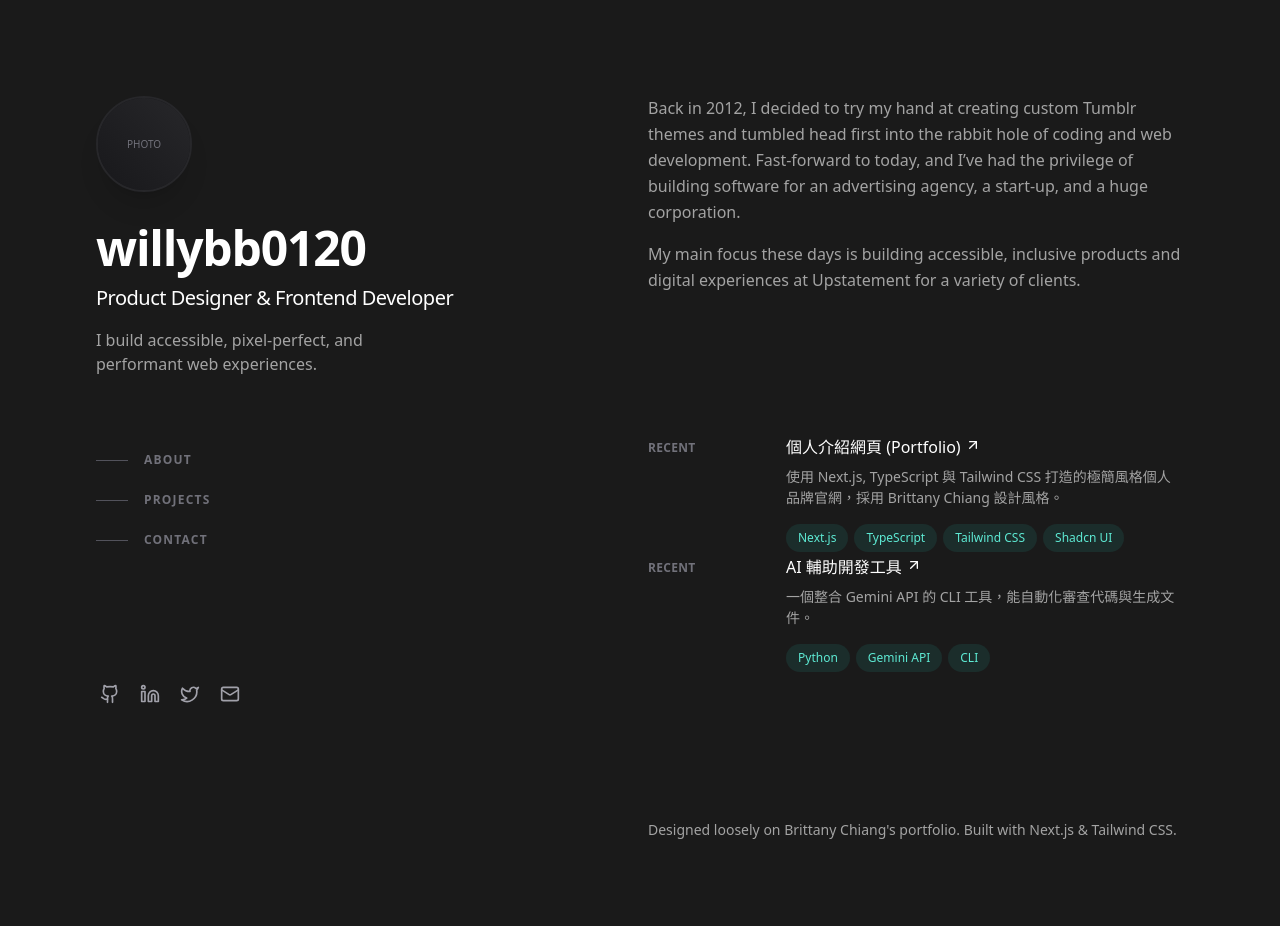
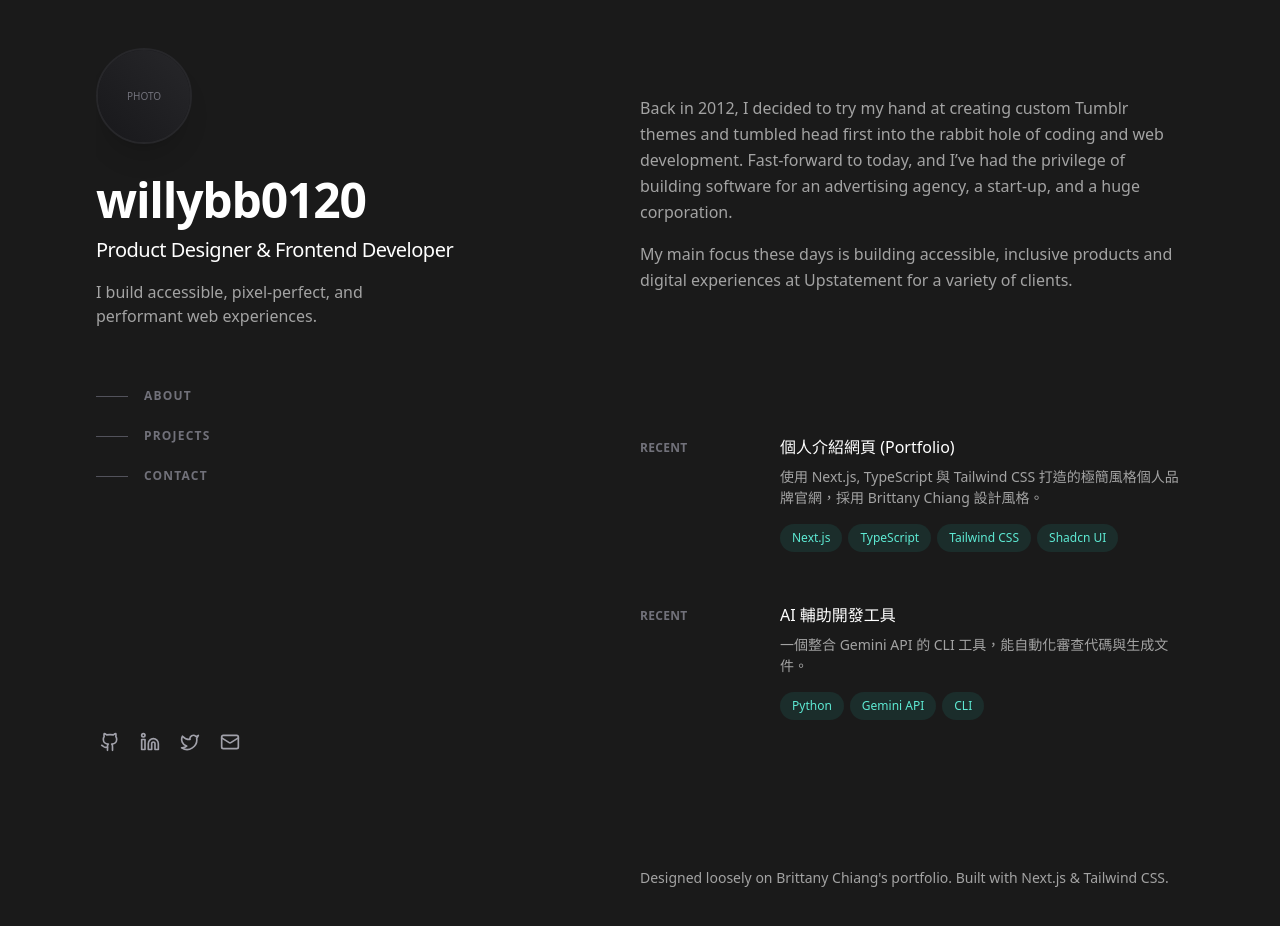
Before and after one commit to willybb0120/self_page, a Next.js app: page / in a window 1280 px wide. Shown: the top 926 px of the page. Built offline with nearby package versions, Linux system fonts and the light colour scheme.

Commit message:
Refactor: improve project cards, sidebar layout, and navigation config

```diff
--- a/src/components/AboutSection.tsx
+++ b/src/components/AboutSection.tsx
@@ -6,7 +6,7 @@ interface AboutSectionProps {
 
 export function AboutSection({ about }: AboutSectionProps) {
   return (
-    <section id="about" className="mb-16 scroll-mt-16 md:mb-24 lg:mb-36 lg:scroll-mt-24">
+    <section id="about" className="mb-16 scroll-mt-24 md:mb-24 lg:mb-36 lg:scroll-mt-24">
       <div className="sticky top-0 z-20 -mx-6 mb-4 w-screen bg-background/75 px-6 py-5 backdrop-blur md:-mx-12 md:px-12 lg:sr-only lg:relative lg:top-auto lg:mx-auto lg:w-full lg:px-0 lg:py-0 lg:opacity-0">
         <h2 className="text-sm font-bold uppercase tracking-widest text-white">About</h2>
       </div>
--- a/src/components/ProjectList.tsx
+++ b/src/components/ProjectList.tsx
@@ -1,5 +1,5 @@
 import { ProfileData } from "@/data/profile";
-import { ArrowUpRight } from "lucide-react";
+import { InfoCard } from "@/components/ui/InfoCard";
 
 interface ProjectListProps {
   projects: ProfileData["projects"];
@@ -7,49 +7,20 @@ interface ProjectListProps {
 
 export function ProjectList({ projects }: ProjectListProps) {
   return (
-    <section id="projects" className="mb-16 scroll-mt-16 md:mb-24 lg:mb-36 lg:scroll-mt-24">
+    <section id="projects" className="mb-16 scroll-mt-24 md:mb-24 lg:mb-36 lg:scroll-mt-24">
       <div className="sticky top-0 z-20 -mx-6 mb-4 w-screen bg-background/75 px-6 py-5 backdrop-blur md:-mx-12 md:px-12 lg:sr-only lg:relative lg:top-auto lg:mx-auto lg:w-full lg:px-0 lg:py-0 lg:opacity-0">
         <h2 className="text-sm font-bold uppercase tracking-widest text-white">Projects</h2>
       </div>
       <div className="group/list">
         {projects.map((project, index) => (
-          <div
+          <InfoCard
             key={index}
-            className="group relative grid pb-1 transition-all sm:grid-cols-8 sm:gap-8 md:gap-4 lg:hover:!opacity-100 lg:group-hover/list:opacity-50"
-          >
-            <div className="absolute -inset-x-4 -inset-y-4 z-0 hidden rounded-md transition motion-reduce:transition-none lg:-inset-x-6 lg:block lg:group-hover:bg-zinc-800/50 lg:group-hover:shadow-[inset_0_1px_0_0_rgba(148,163,184,0.1)] lg:group-hover:drop-shadow-lg"></div>
-            <header className="z-10 mb-2 mt-1 text-xs font-semibold uppercase tracking-wide text-zinc-500 sm:col-span-2">
-              Recent
-            </header>
-            <div className="z-10 sm:col-span-6">
-              <h3 className="font-medium leading-snug text-white">
-                <div>
-                  <a
-                    className="inline-flex items-baseline font-medium leading-tight text-white hover:text-teal-300 focus-visible:text-teal-300 group/link text-base"
-                    href="#"
-                    target="_blank"
-                    rel="noreferrer"
-                  >
-                    <span className="absolute -inset-x-4 -inset-y-2.5 hidden rounded md:-inset-x-6 md:-inset-y-4 lg:block"></span>
-                    <span>{project.title}</span>
-                    <ArrowUpRight className="inline-block h-4 w-4 shrink-0 transition-transform group-hover/link:-translate-y-1 group-hover/link:translate-x-1 motion-reduce:transition-none ml-1" />
-                  </a>
-                </div>
-              </h3>
-              <p className="mt-2 text-sm leading-normal text-muted-foreground">
-                {project.description}
-              </p>
-              <ul className="mt-2 flex flex-wrap" aria-label="Technologies used">
-                {project.tags.map((tag) => (
-                  <li key={tag} className="mr-1.5 mt-2">
-                    <div className="flex items-center rounded-full bg-teal-400/10 px-3 py-1 text-xs font-medium leading-5 text-teal-300">
-                      {tag}
-                    </div>
-                  </li>
-                ))}
-              </ul>
-            </div>
-          </div>
+            title={project.title}
+            description={project.description}
+            tags={project.tags}
+            link={project.link}
+            subtitle="Recent"
+          />
         ))}
       </div>
     </section>
--- a/src/components/Sidebar.tsx
+++ b/src/components/Sidebar.tsx
@@ -8,7 +8,7 @@ interface SidebarProps {
 
 export function Sidebar({ profile }: SidebarProps) {
   return (
-    <header className="lg:sticky lg:top-0 lg:flex lg:max-h-screen lg:w-1/2 lg:flex-col lg:justify-between lg:py-24">
+    <header className="lg:sticky lg:top-0 lg:flex lg:h-screen lg:w-5/12 lg:flex-col lg:justify-between lg:py-12 lg:overflow-y-auto">
       <div>
         {/* Avatar */}
         <div className="mb-8 h-24 w-24 overflow-hidden rounded-full border-2 border-zinc-800 bg-zinc-900 shadow-xl">
@@ -28,9 +28,9 @@ export function Sidebar({ profile }: SidebarProps) {
         </p>
 
         {/* Navigation */}
-        <nav className="nav hidden lg:block mt-16" aria-label="In-page jump links">
+        <nav className="nav hidden lg:block mt-12" aria-label="In-page jump links">
           <ul className="w-max">
-            {["About", "Projects", "Contact"].map((item) => (
+            {profile.navLinks.map((item) => (
               <li key={item}>
                 <Link className="group flex items-center py-3" href={`#${item.toLowerCase()}`}>
                   <span className="nav-indicator mr-4 h-px w-8 bg-zinc-600 transition-all group-hover:w-16 group-hover:bg-white group-focus-visible:w-16 group-focus-visible:bg-white motion-reduce:transition-none"></span>
--- a/src/components/theme-provider.tsx
+++ b/src/components/theme-provider.tsx
@@ -1,8 +1,7 @@
 "use client"
 
 import * as React from "react"
-import { ThemeProvider as NextThemesProvider } from "next-themes"
-import { type ThemeProviderProps } from "next-themes/dist/types"
+import { ThemeProvider as NextThemesProvider, type ThemeProviderProps } from "next-themes"
 
 export function ThemeProvider({ children, ...props }: ThemeProviderProps) {
   return <NextThemesProvider {...props}>{children}</NextThemesProvider>
--- /dev/null
+++ b/src/components/ui/InfoCard.tsx
@@ -0,0 +1,53 @@
+import { ArrowUpRight } from "lucide-react";
+
+interface InfoCardProps {
+  title: string;
+  description: string;
+  tags: string[];
+  link?: string;
+  subtitle?: string; // e.g. "Recent" or "2024 - Present"
+}
+
+export function InfoCard({ title, description, tags, link, subtitle }: InfoCardProps) {
+  return (
+    <div className="group relative grid mb-12 pb-1 transition-all sm:grid-cols-8 sm:gap-8 md:gap-4 lg:hover:!opacity-100 lg:group-hover/list:opacity-50">
+      <div className="absolute -inset-x-4 -inset-y-4 z-0 hidden rounded-md transition motion-reduce:transition-none lg:-inset-x-6 lg:block lg:group-hover:bg-zinc-800/50 lg:group-hover:shadow-[inset_0_1px_0_0_rgba(148,163,184,0.1)] lg:group-hover:drop-shadow-lg"></div>
+
+      {/* Subtitle / Metadata (e.g. Year) */}
+      <header className="z-10 mb-2 mt-1 text-xs font-semibold uppercase tracking-wide text-zinc-500 sm:col-span-2">
+        {subtitle || "Recent"}
+      </header>
+
+      <div className="z-10 sm:col-span-6">
+        <h3 className="font-medium leading-snug text-white">
+          <div>
+            <a
+              className="inline-flex items-baseline font-medium leading-tight text-white hover:text-teal-300 focus-visible:text-teal-300 group/link text-base"
+              href={link || "#"}
+              target={link ? "_blank" : "_self"}
+              rel="noreferrer"
+            >
+              <span className="absolute -inset-x-4 -inset-y-2.5 hidden rounded md:-inset-x-6 md:-inset-y-4 lg:block"></span>
+              <span>{title}</span>
+              {link && (
+                <ArrowUpRight className="inline-block h-4 w-4 shrink-0 transition-transform group-hover/link:-translate-y-1 group-hover/link:translate-x-1 motion-reduce:transition-none ml-1" />
+              )}
+            </a>
+          </div>
+        </h3>
+        <p className="mt-2 text-sm leading-normal text-muted-foreground">
+          {description}
+        </p>
+        <ul className="mt-2 flex flex-wrap" aria-label="Technologies used">
+          {tags.map((tag) => (
+            <li key={tag} className="mr-1.5 mt-2">
+              <div className="flex items-center rounded-full bg-teal-400/10 px-3 py-1 text-xs font-medium leading-5 text-teal-300">
+                {tag}
+              </div>
+            </li>
+          ))}
+        </ul>
+      </div>
+    </div>
+  );
+}
--- a/src/data/profile.ts
+++ b/src/data/profile.ts
@@ -11,6 +11,7 @@ export interface ProfileData {
   headline: string;
   about: string[]; // 支援多段落
   projects: Project[];
+  navLinks: string[];
 }
 
 export const profileData: ProfileData = {
@@ -21,6 +22,7 @@ export const profileData: ProfileData = {
     "Back in 2012, I decided to try my hand at creating custom Tumblr themes and tumbled head first into the rabbit hole of coding and web development. Fast-forward to today, and I’ve had the privilege of building software for an advertising agency, a start-up, and a huge corporation.",
     "My main focus these days is building accessible, inclusive products and digital experiences at Upstatement for a variety of clients."
   ],
+  navLinks: ["About", "Projects", "Contact"],
   projects: [
     {
       title: "個人介紹網頁 (Portfolio)",
```
Also changed, not shown: 1 other file (tests, documents, lock files or other folders).
